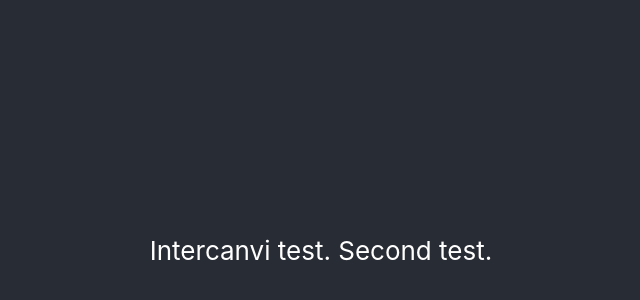
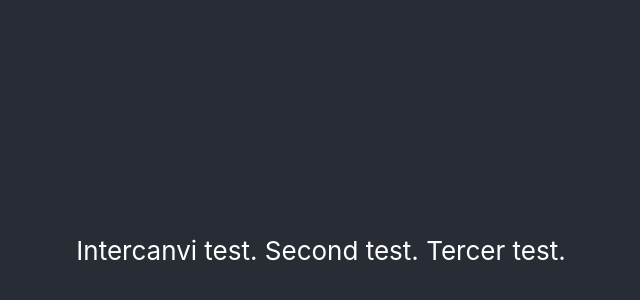
Before and after one commit to clozano80/intercanvi-frontend, a React (Create React App) app: page / in a window 1280 px wide. Shown: the part 150-450 px from the top of the page, without its empty margins (319-959 px from the left). Built offline with nearby package versions, Linux system fonts and the light colour scheme.

Commit message:
code: app - test3

```diff
--- a/src/App.js
+++ b/src/App.js
@@ -7,6 +7,7 @@ function App() {
         <p>
           Intercanvi test.
           Second test.
+          Tercer test.
         </p>
       </header>
     </div>
```
